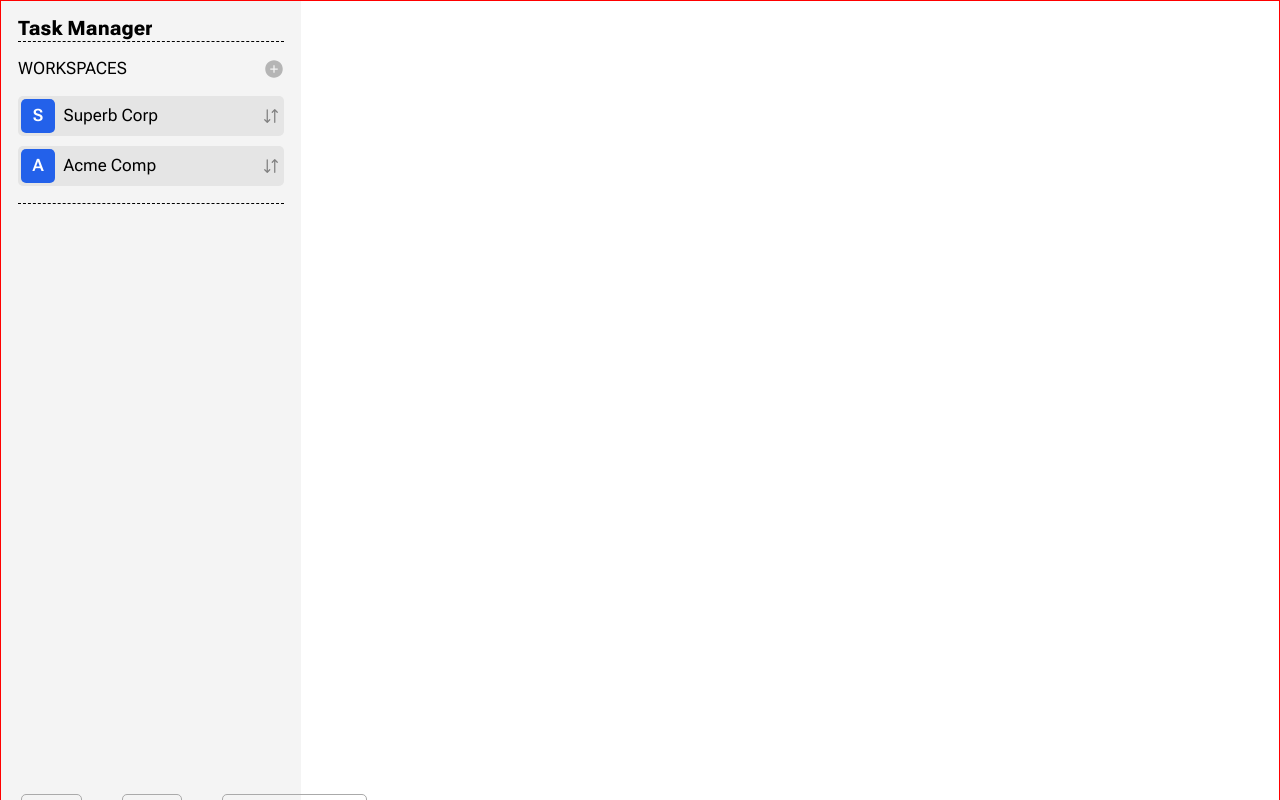
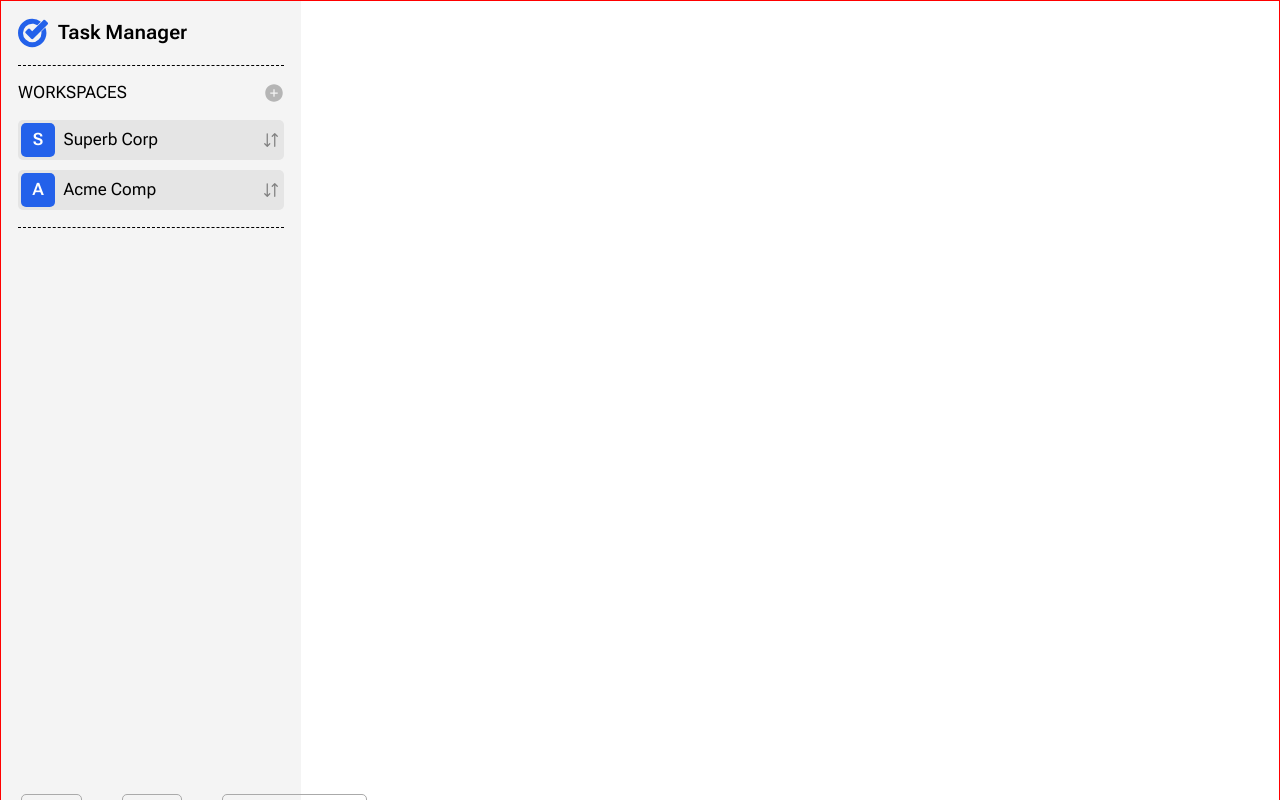
Before and after one commit to webioann/sandbox_prisma, a Next.js app: page / in a window 1280 px wide. Shown: the top 800 px of the page. Built offline with nearby package versions, Linux system fonts and the light colour scheme.

Commit message:
app logo block

```diff
--- a/app/page.tsx
+++ b/app/page.tsx
@@ -1,8 +1,8 @@
 import Link from "next/link"
 import SignOutButton from "@/components/SignOutButton/SignOutButton";
 import Sidebar from "@/components/Sidebar/Sidebar"
-import WorkspacesList from '../components/WorkspacesList/WorkspacesList';
-
+import WorkspacesList from '../components/WorkspacesList/WorkspacesList'
+import AppLogo from "@/components/AppLogo/AppLogo";
 import './global.css'
 
 export default async function Home() {
@@ -13,12 +13,7 @@ export default async function Home() {
 
       </div>
       <Sidebar>
-        {/* top logo section */}
-        <section className="logo-section">
-          {/* icon */}
-          <h3>Task Manager</h3>
-        </section>
-
+        <AppLogo/>
         <WorkspacesList/>
 
         {/* navigation menu */}
--- /dev/null
+++ b/components/AppLogo/AppLogo.tsx
@@ -0,0 +1,14 @@
+import React from 'react'
+import { SiGoogletasks } from "react-icons/si"
+import './app-logo.scss'
+
+function AppLogo() {
+    return (
+        <section className="logo-section">
+            <SiGoogletasks size={30} color="#2361ea"/>
+            <h3 className='app-name'>Task Manager</h3>
+        </section>
+    )
+}
+
+export default AppLogo;
--- /dev/null
+++ b/components/AppLogo/app-logo.scss
@@ -0,0 +1,9 @@
+.logo-section{
+    display: flex;
+    padding: 1rem 0;
+    align-items: center;
+    gap: 10px;
+    .app-name{
+        font-weight: 600;
+    }
+}
--- a/components/Sidebar/sidebar.css
+++ b/components/Sidebar/sidebar.css
@@ -2,5 +2,5 @@
     max-width: 300px;
     background-color: #f4f4f4;
     min-height: 100vh;
-    padding: 1rem;
+    padding: 0 1rem;
 }
--- a/components/WorkspacesList/WorkspacesList.tsx
+++ b/components/WorkspacesList/WorkspacesList.tsx
@@ -15,7 +15,9 @@ function WorkspacesList() {
                     <AiFillPlusCircle color='#b5b5b5' size={20}/>
                 </header>
                 <ul className='workspaces-list'>
-                    {data.map((item) => <WorkspaceLink workspace_name={item.name}/>)}
+                    {data.map((item) =>
+                        <WorkspaceLink workspace_name={item.name}/>)
+                    }
                 </ul>
             </div>
         </section>
```
